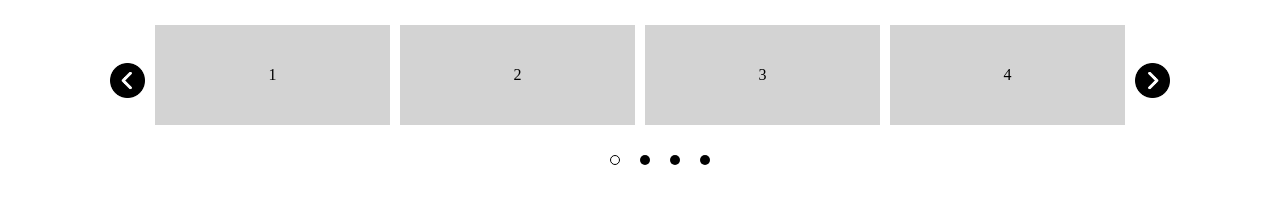
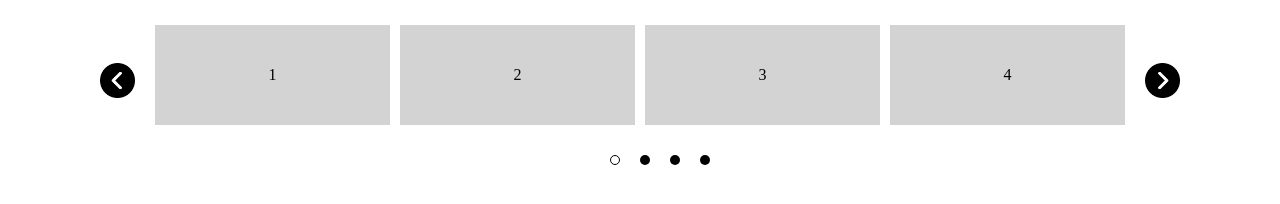
Before and after one commit to 1nfl1ght/vinogradov, a plain HTML site: page lab7/index.html in a window 1280 px wide. Drawn offline with nearby package versions, Linux system fonts and the light colour scheme.

Commit message:
Update index.html

```diff
--- a/lab7/index.html
+++ b/lab7/index.html
@@ -34,10 +34,10 @@
         }
 
         .slider {
-            width: 980px;
+            max-width: 980px;
             margin: 20px auto;
             position: relative;
-            padding: 0px 40px;
+            padding: 0px 50px;
         }
 
         .slider .slick-arrow {
@@ -62,7 +62,7 @@
 
         .slider .slick-arrow.slick-next {
             right: 0;
-            background: url('img/318476.png');
+            background: url('/img/318476.png');
             background-repeat: no-repeat;
             background-size: cover;
         }
```
